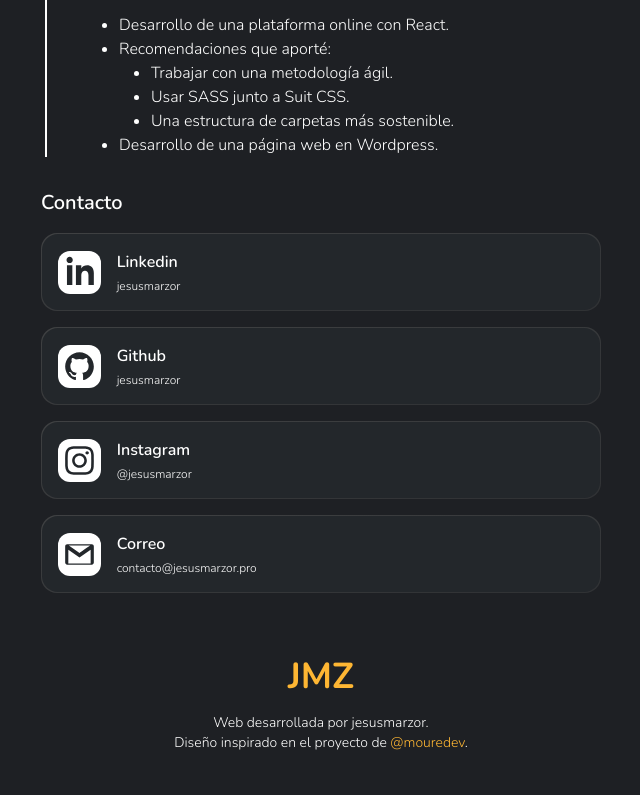
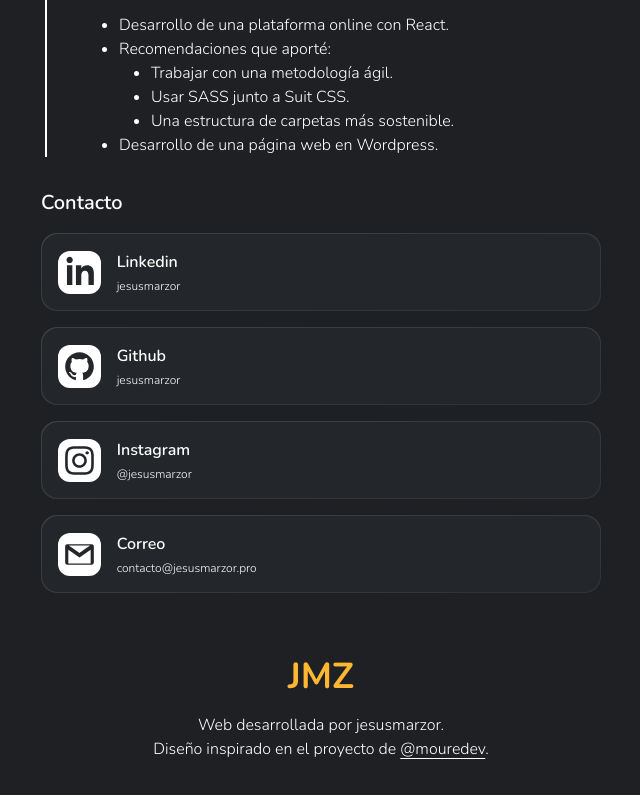
Before and after one commit to jesusmarzor/website-2024, a Next.js app: page / in a window 1280 px wide. Shown: the part 801-1596 px from the top of the page, without its empty margins (319-959 px from the left). Built offline with nearby package versions, Linux system fonts and the light colour scheme; no server answers; the database is empty.

Commit message:
Fix: footer font size

```diff
--- a/app/components/Footer.tsx
+++ b/app/components/Footer.tsx
@@ -5,10 +5,10 @@ const Footer = () => {
     <footer className="w-full flex flex-col gap-4 justify-center items-center px-10 pb-10">
       <Logo isFullName={false} />
       <div className="text-center">
-        <p className="text-sm">Web desarrollada por jesusmarzor.</p>
-        <p className="text-sm">
+        <p>Web desarrollada por jesusmarzor.</p>
+        <p>
           Diseño inspirado en el proyecto de <a
-            className="text-main"
+            className="underline underline-offset-4"
             href="https://moure.dev"
             target="_blank"
             rel="noreferrer"
```
